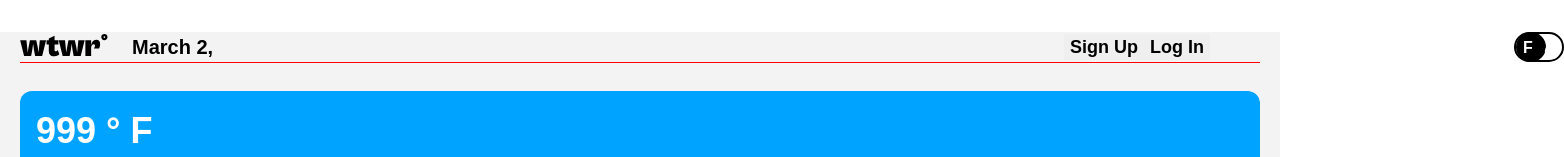
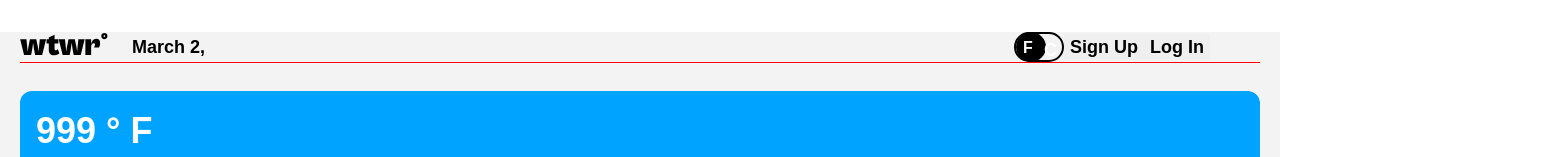
Before and after one commit to lydiacodes04/resource_react, a React (Vite) app: page / in a window 1280 px wide. Shown: the top 157 px of the page, 1564 px wide, since content can reach past the window. Built offline with nearby package versions, Linux system fonts and the light colour scheme; no server answers.

Commit message:
remove left 500px positioning from switch class and decrease font size on header

```diff
--- a/src/components/Header/Header.css
+++ b/src/components/Header/Header.css
@@ -5,7 +5,7 @@
   width: 100%;
   margin: 32px 0px 28px;
   font-family: Cabinet Grotesk, sans-serif;
-  font-size: 20px;
+  font-size: 18px;
   font-weight: 550;
   line-height: 24px;
   text-align: left;
--- a/src/components/ToggleSwitch/ToggleSwitch.css
+++ b/src/components/ToggleSwitch/ToggleSwitch.css
@@ -1,7 +1,7 @@
 .switch {
   display: flex;
   position: relative;
-  left: 500px;
+  /* left: 500px; */
 }
 
 .switch__box {
```
